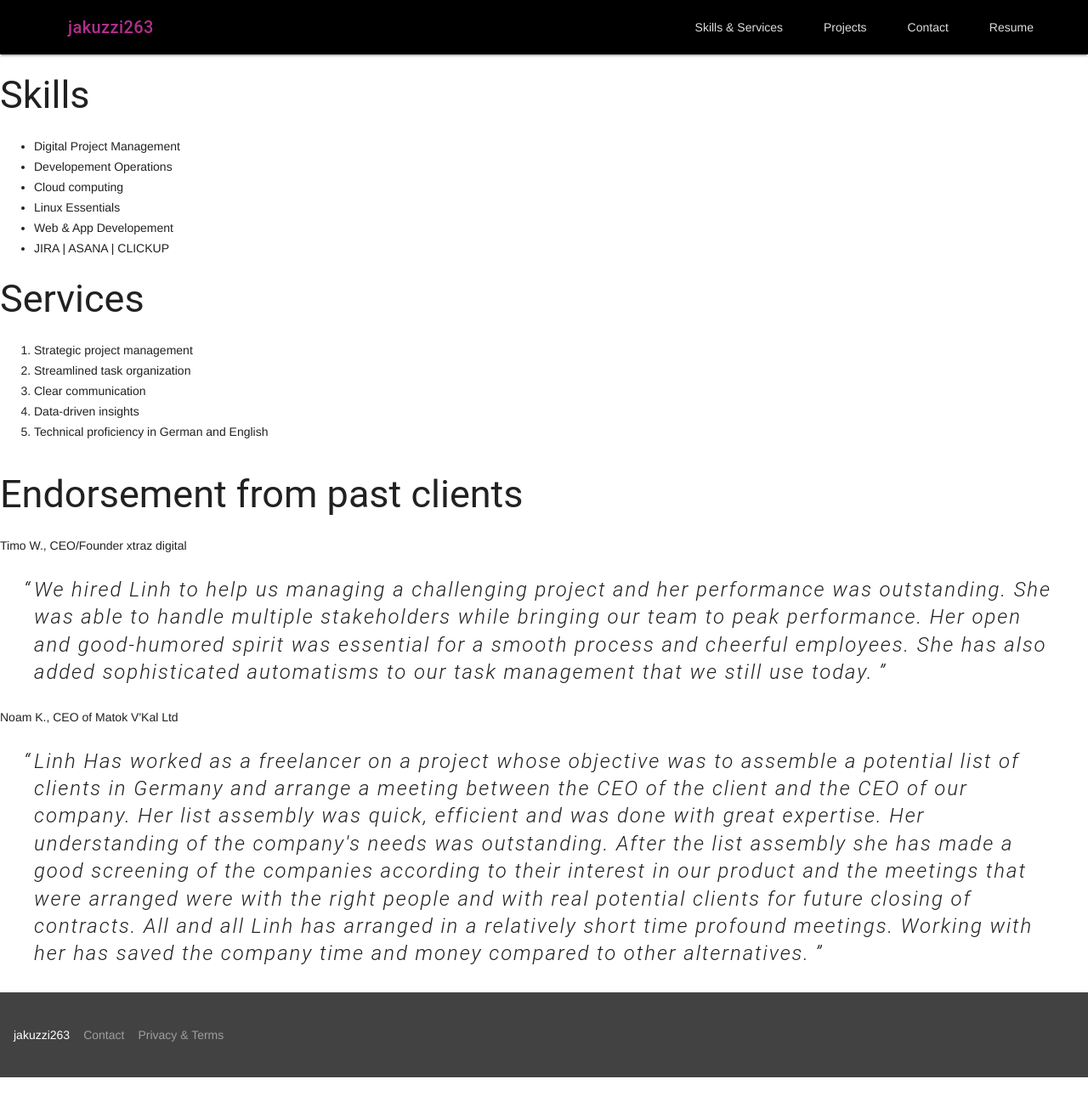
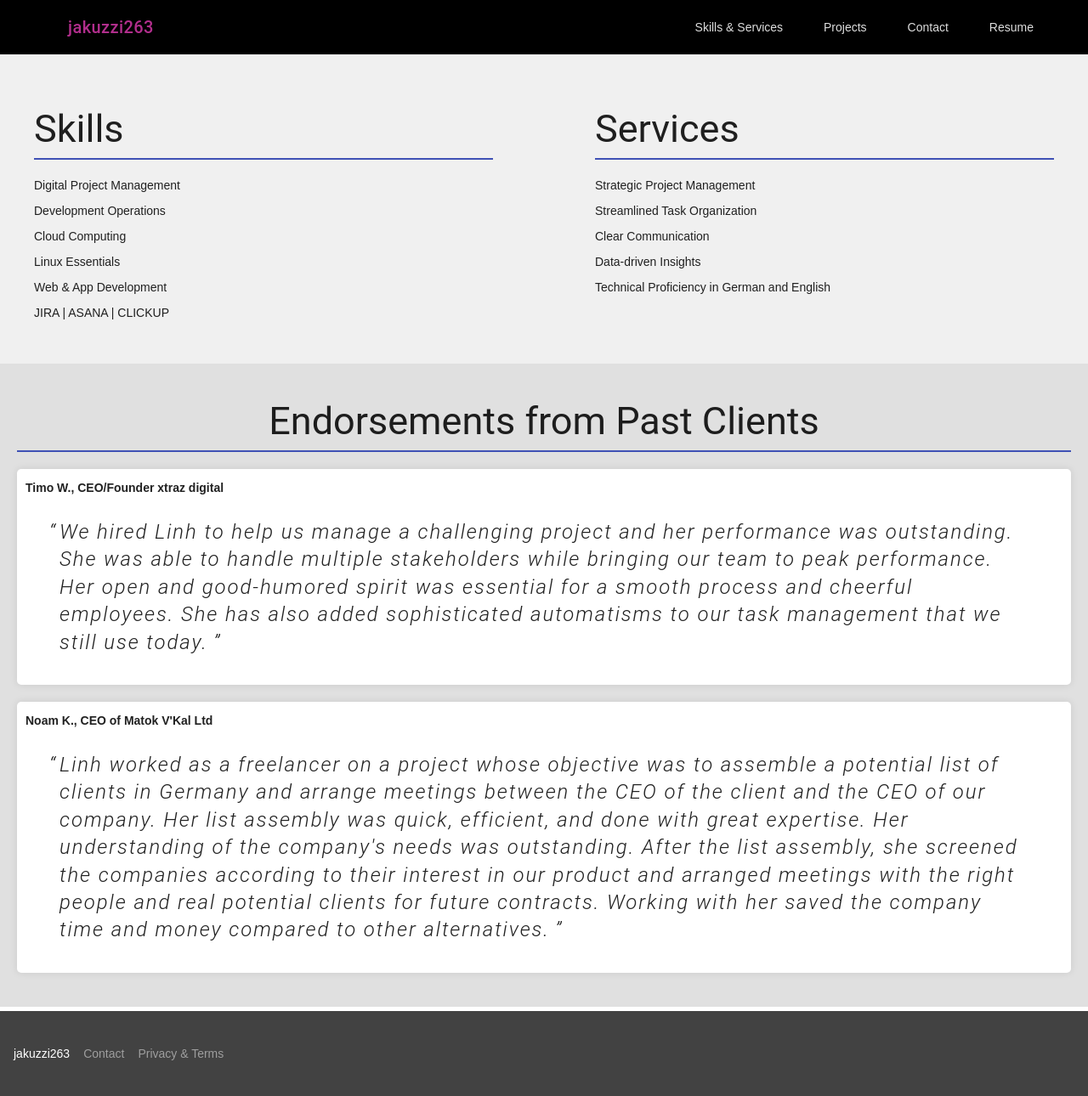
Before and after one commit to jakuzzibubbles/jakuzzibubbles, a plain HTML site: page skills.html in a window 1280 px wide. Shown: the top 1290 px of the page at 85% size. Before the commit the page ends 1268 px from the top, so only its background shows below. Drawn offline with nearby package versions, Linux system fonts and the light colour scheme.

```diff
--- a/skills.html
+++ b/skills.html
@@ -1,5 +1,6 @@
 <!DOCTYPE html>
 <html lang="en">
+
 <head>
     <meta charset="UTF-8">
     <meta name="viewport" content="width=device-width, initial-scale=1.0">
@@ -9,29 +10,86 @@
     <link rel="stylesheet" href="style.css">
 
     <style>
-            .demo-layout-transparent {
-                background: url('../assets/demos/transparent.jpg') center / cover;
+        body {
+            font-family: Arial, sans-serif;
+            margin: 0;
+            padding: 0;
+            box-sizing: border-box;
         }
 
-            .demo-layout-transparent .mdl-layout__header,
-            .demo-layout-transparent .mdl-layout__drawer-button {
-                color: rgb(178, 46, 141);
+        header {
+            background-color: #3f51b5;
+            color: white;
+            padding: 10px 0;
+            text-align: center;
         }
 
+        header a {
+            text-decoration: none;
+            color: inherit;
+        }
 
+        section {
+            padding: 20px;
+            text-align: center;
+        }
+
+        #skills-services {
+            background-color: #f0f0f0;
+            display: flex;
+            justify-content: space-between;
+            align-items: flex-start;
+            padding: 40px;
+        }
+
+        .skills,
+        .services {
+            width: 45%;
+            text-align: left;
+        }
+
+        .skills .point,
+        .services .point {
+            margin-bottom: 10px;
+        }
+
+        #endorsements {
+            background-color: #e0e0e0;
+        }
+
+        footer {
+            background-color: #3f51b5;
+            color: white;
+            padding: 10px 0;
+            text-align: center;
+        }
+
+        section h2 {
+            border-bottom: 2px solid #3f51b5;
+            padding-bottom: 10px;
+            margin-bottom: 20px;
+        }
+
+        .testimonial {
+            margin-bottom: 20px;
+            padding: 10px;
+            background-color: #fff;
+            border-radius: 5px;
+            box-shadow: 0 0 10px rgba(0, 0, 0, 0.1);
+            text-align: left;
+        }
     </style>
+
     <title>Skills & Services</title>
 </head>
+
 <body>
     <header class="mdl-layout__header">
         <div class="mdl-layout__header-row">
-
             <span class="mdl-layout-title">
-            <a href="index.html" style="text-decoration: none; color: inherit;">jakuzzi263</a>
+                <a href="index.html">jakuzzi263</a>
             </span>
-
             <div class="mdl-layout-spacer"></div>
-
             <nav class="mdl-navigation mdl-layout--large-screen-only">
                 <a class="mdl-navigation__link" href="skills.html">Skills & Services</a>
                 <a class="mdl-navigation__link" href="projects.html">Projects</a>
@@ -40,68 +98,50 @@
             </nav>
         </div>
     </header>
-
+    <main class="mdl-layout__content">
         <section id="skills-services">
+            <div class="skills">
                 <h2>Skills</h2>
-            <ul>
-                <li>Digital Project Management</li>
-                <li>Developement Operations</li>
-                <li>Cloud computing</li>
-                <li>Linux Essentials</li>
-                <li>Web & App Developement</li>
-                <li>JIRA | ASANA | CLICKUP</li>
-            </ul>
-
+                <div class="point">Digital Project Management</div>
+                <div class="point">Development Operations</div>
+                <div class="point">Cloud Computing</div>
+                <div class="point">Linux Essentials</div>
+                <div class="point">Web & App Development</div>
+                <div class="point">JIRA | ASANA | CLICKUP</div>
+            </div>
+            <div class="services">
                 <h2>Services</h2>
-                <!-- <p>Here's what I offer:</p> -->
-                <ol class="skills-list">
-                    <li>Strategic project management</li>
-                    <li>Streamlined task organization</li>
-                    <li>Clear communication</li>
-                    <li>Data-driven insights</li>
-                    <li>Technical proficiency in German and English</li>
-                </ol>
+                <div class="point">Strategic Project Management</div>
+                <div class="point">Streamlined Task Organization</div>
+                <div class="point">Clear Communication</div>
+                <div class="point">Data-driven Insights</div>
+                <div class="point">Technical Proficiency in German and English</div>
+            </div>
         </section>
-
-        </div>
-        <main class="mdl-layout__content">
         <section id="endorsements">
-                <h2>Endorsement from past clients</h2>
+            <h2>Endorsements from Past Clients</h2>
             <div class="testimonial">
-                    <p>Timo W., CEO/Founder xtraz digital</p>
+                <p><strong>Timo W., CEO/Founder xtraz digital</strong></p>
                 <blockquote>
-                        We hired Linh to help us managing a challenging project and her performance was outstanding. She was
-                        able to handle
-                        multiple stakeholders while bringing our team to peak performance. Her open and good-humored spirit was
-                        essential for a
-                        smooth process and cheerful employees. She has also added sophisticated automatisms to our task
-                        management that we
-                        still use today.
+                    We hired Linh to help us manage a challenging project and her performance was outstanding. She was
+                    able to handle multiple stakeholders while bringing our team to peak performance. Her open and
+                    good-humored spirit was essential for a smooth process and cheerful employees. She has also added
+                    sophisticated automatisms to our task management that we still use today.
                 </blockquote>
-
             </div>
             <div class="testimonial">
-                    <p>Noam K., CEO of Matok V'Kal Ltd</p>
+                <p><strong>Noam K., CEO of Matok V'Kal Ltd</strong></p>
                 <blockquote>
-                        Linh Has worked as a freelancer on a project whose objective was to assemble a potential list of clients
-                        in Germany and
-                        arrange a meeting between the CEO of the client and the CEO of our company. Her list assembly was quick,
-                        efficient and
-                        was done with great expertise. Her understanding of the company's needs was outstanding. After the list
-                        assembly she has
-                        made a good screening of the companies according to their interest in our product and the meetings that
-                        were arranged
-                        were with the right people and with real potential clients for future closing of contracts. All and all
-                        Linh has
-                        arranged in a relatively short time profound meetings. Working with her has saved the company time and
-                        money compared to
-                        other alternatives.
+                    Linh worked as a freelancer on a project whose objective was to assemble a potential list of clients
+                    in Germany and arrange meetings between the CEO of the client and the CEO of our company. Her list
+                    assembly was quick, efficient, and done with great expertise. Her understanding of the company's
+                    needs was outstanding. After the list assembly, she screened the companies according to their
+                    interest in our product and arranged meetings with the right people and real potential clients for
+                    future contracts. Working with her saved the company time and money compared to other alternatives.
                 </blockquote>
             </div>
         </section>
     </main>
-        </div>
-
     <footer class="mdl-mini-footer">
         <div class="mdl-mini-footer__left-section">
             <div class="mdl-logo">jakuzzi263</div>
@@ -110,5 +150,7 @@
                 <li><a href="#">Privacy & Terms</a></li>
             </ul>
         </div>
+    </footer>
 </body>
+
 </html>
```
Also changed, not shown: contact.html (+66 -25 lines), resume.html (+4 -4 lines), 1 other file. Lines whose indentation alone changed are shown as unchanged.
